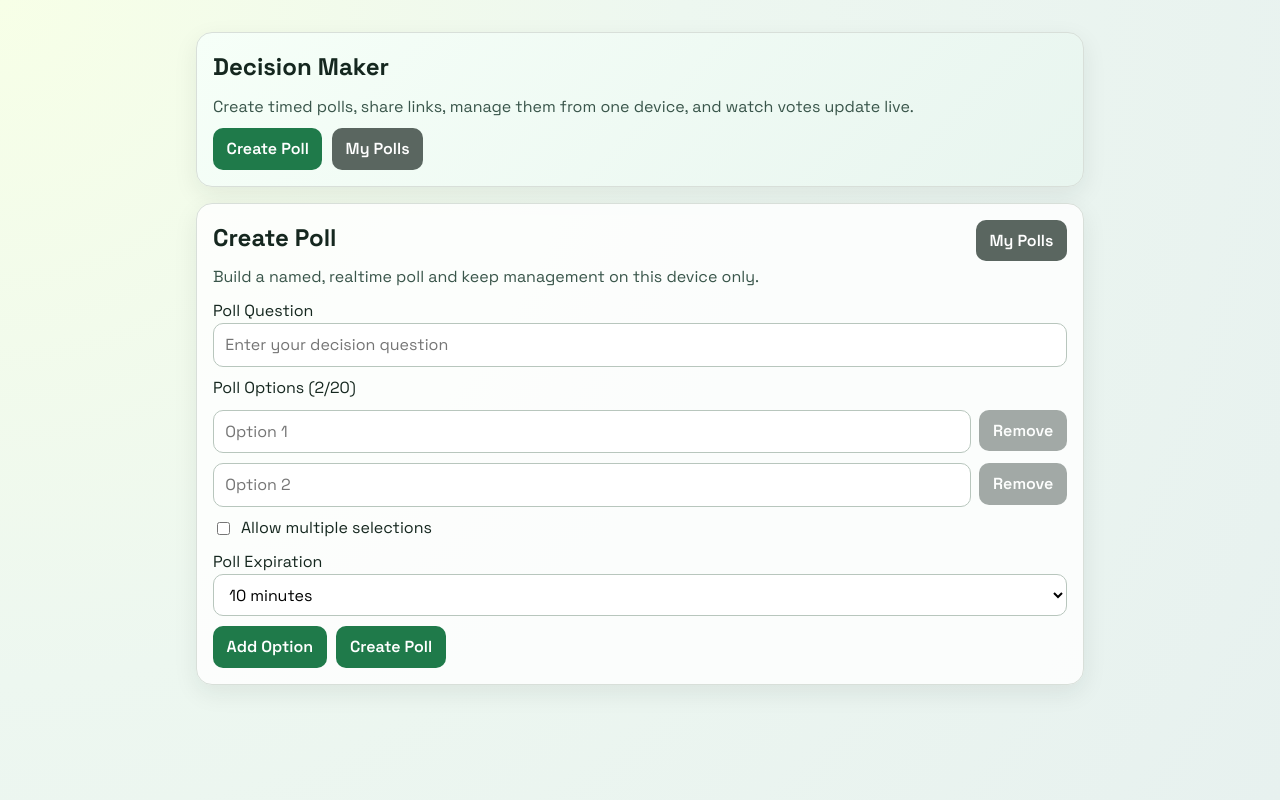
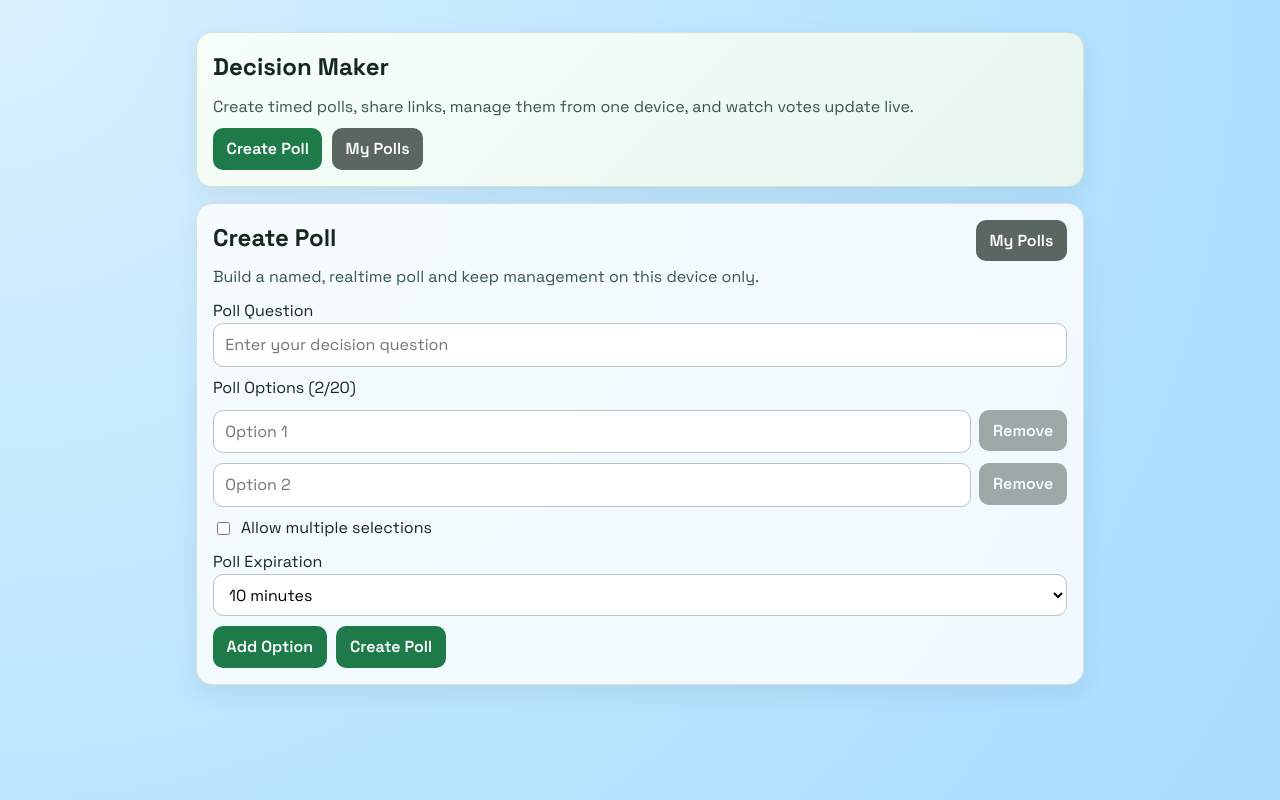
Before and after one commit to VivekNandimandalam/Decision-Maker, a React (Vite) app in the folder frontend/: page / in a window 1280 px wide. Built offline with nearby package versions, Linux system fonts and the light colour scheme.

Commit message:
Change app background to sky blue for CI/CD demo

```diff
--- a/frontend/src/index.css
+++ b/frontend/src/index.css
@@ -19,7 +19,7 @@ body {
   margin: 0;
   min-width: 320px;
   min-height: 100vh;
-  background: radial-gradient(circle at 0% 0%, #f7ffe7, #edf7f0 45%, #e7f1ef);
+  background: radial-gradient(circle at 0% 0%, #d8f1ff, #bfe7ff 45%, #a7dcff);
 }
 
 a {
```
